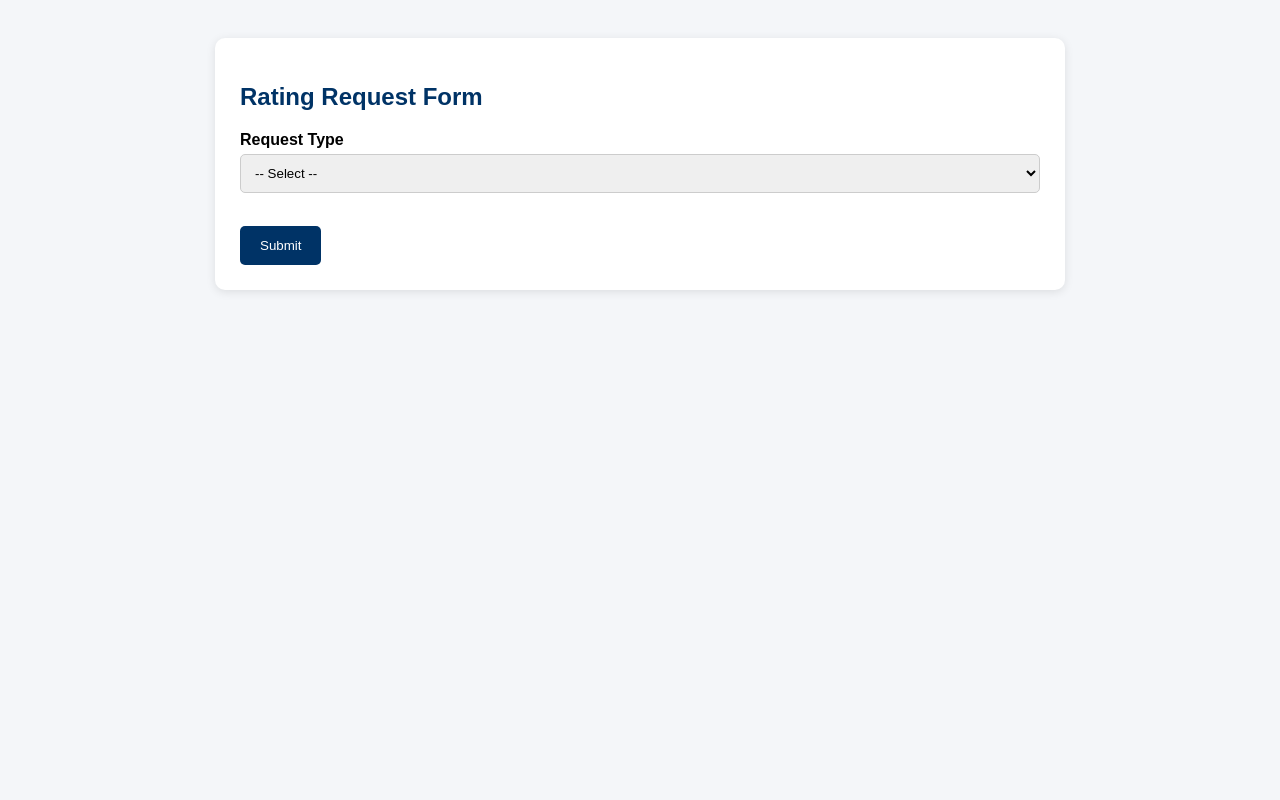
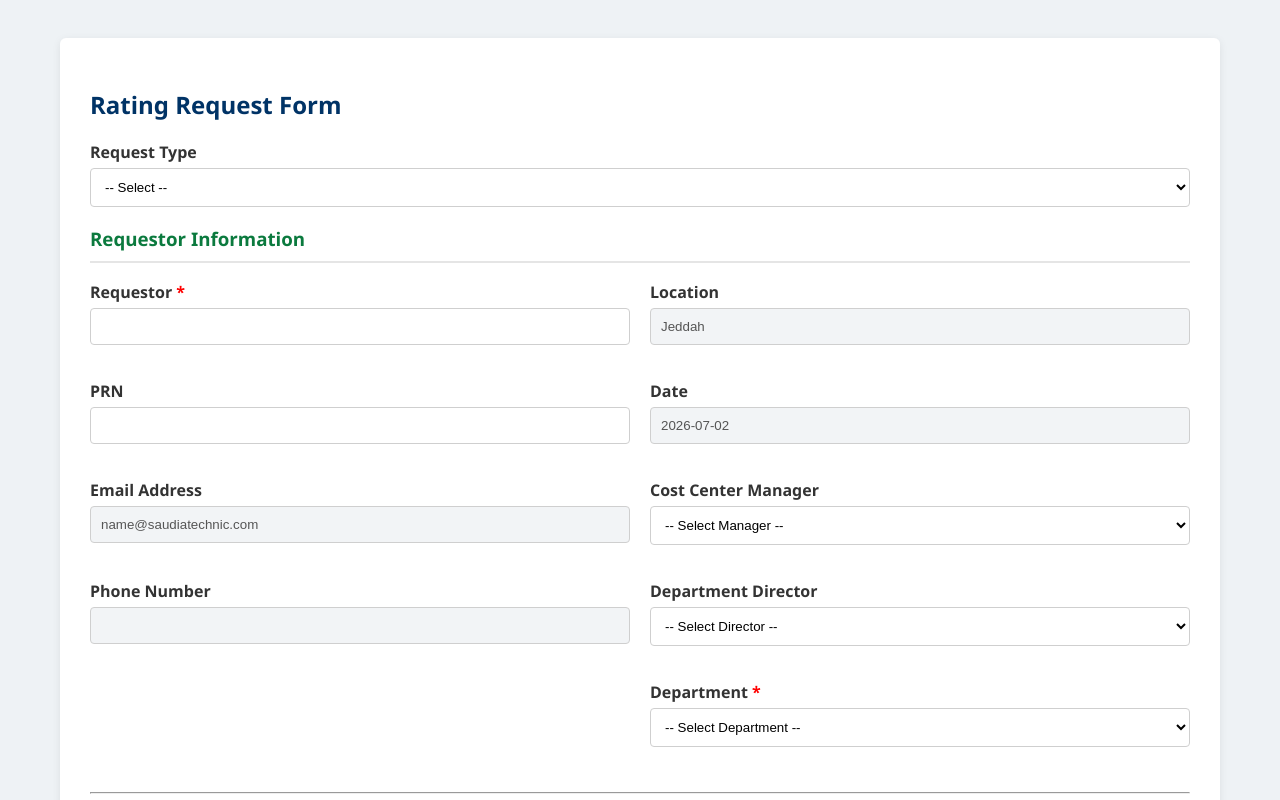
Before and after one commit to Noran-Saei/Add-Delete-Rating-Request, a plain HTML site: page index.html in a window 1280 px wide. Shown: the top 800 px of the page. Drawn offline with Linux system fonts and the light colour scheme.

Commit message:
Update index.html

```diff
--- a/index.html
+++ b/index.html
@@ -5,18 +5,21 @@
     <title>Rating Request Form</title>
     <style>
         body {
-            font-family: Arial, sans-serif;
-            background-color: #f4f6f9;
+            font-family: "Segoe UI", Arial, sans-serif;
+            background-color: #eef2f5;
             padding: 30px;
+            color: #333;
+
         }
 
         .container {
-            max-width: 800px;
+             max-width: 1100px;
             margin: auto;
-            background: white;
-            padding: 25px;
-            border-radius: 10px;
-            box-shadow: 0 2px 10px rgba(0,0,0,0.1);
+            background: #fff;
+            padding: 30px;
+            border-radius: 6px;
+            box-shadow: 0 2px 8px rgba(0,0,0,0.08);
+
         }
 
         h2 {
@@ -38,9 +41,15 @@
         textarea {
             width: 100%;
             padding: 10px;
-            border: 1px solid #ccc;
-            border-radius: 5px;
+            border: 1px solid #cfcfcf;
+            border-radius: 4px;
+            background: white;
             box-sizing: border-box;
+        }
+
+        input[readonly]{
+            background:#f2f4f6;
+            color:#555;
         }
 
         textarea {
@@ -59,18 +68,21 @@
             color: red;
         }
 
-        button {
-            background-color: #003366;
+       button {
+            background-color: #007a3d;
             color: white;
             border: none;
-            padding: 12px 20px;
-            border-radius: 5px;
+            padding: 12px 24px;
+            border-radius: 4px;
             cursor: pointer;
+            font-size: 14px;
+            font-weight: 600;
         }
 
         button:hover {
-            background-color: #004a99;
+            background-color: #006534;
         }
+
     </style>
 </head>
 <body>
@@ -123,6 +135,83 @@
         </div>
     </div>
 
+    <dif>
+        <!-- Requestor Information -->
+
+<h3 style="color:#0b7a3e;border-bottom:2px solid #e5e5e5;padding-bottom:10px;">
+    Requestor Information
+</h3>
+
+<div style="display:grid;grid-template-columns:1fr 1fr;gap:20px;">
+
+    <div class="form-group">
+        <label>Requestor <span class="required">*</span></label>
+        <input type="text" id="requestor">
+    </div>
+
+    <div class="form-group">
+        <label>Location</label>
+        <input type="text" id="locationAuto" readonly>
+    </div>
+
+    <div class="form-group">
+        <label>PRN</label>
+        <input type="text" id="prn">
+    </div>
+
+    <div class="form-group">
+        <label>Date</label>
+        <input type="text" id="dateAuto" readonly>
+    </div>
+
+    <div class="form-group">
+        <label>Email Address</label>
+        <input type="text" id="emailAuto" readonly>
+    </div>
+
+    <div class="form-group">
+        <label>Cost Center Manager</label>
+        <select>
+            <option value="">-- Select Manager --</option>
+            <option>Marwan Henawi</option>
+            <option>Manager 2</option>
+            <option>Manager 3</option>
+        </select>
+    </div>
+
+    <div class="form-group">
+        <label>Phone Number</label>
+        <input type="text" id="phoneAuto" readonly>
+    </div>
+
+    <div class="form-group">
+        <label>Department Director</label>
+        <select>
+            <option value="">-- Select Director --</option>
+            <option>Director 1</option>
+            <option>Director 2</option>
+            <option>Director 3</option>
+        </select>
+    </div>
+
+    <div></div>
+
+    <div class="form-group">
+        <label>Department <span class="required">*</span></label>
+        <select>
+            <option value="">-- Select Department --</option>
+            <option>Technical Services</option>
+            <option>Quality & Safety</option>
+            <option>Engineering</option>
+            <option>Planning</option>
+            <option>Operations</option>
+        </select>
+    </div>
+
+</div>
+
+<hr style="margin:30px 0;">
+    </dif>
     <!-- Delete Rating Section -->
     <div id="deleteSection" class="section">
         <h3>Delete Rating</h3>
@@ -183,6 +272,17 @@
             document.getElementById("deleteSection").style.display = "block";
         }
     }
+        document.getElementById("dateAuto").value =
+        new Date().toISOString().split("T")[0];
+
+        document.getElementById("emailAuto").value =
+            "name@saudiatechnic.com";
+
+        document.getElementById("phoneAuto").value =
+            "";
+
+        document.getElementById("locationAuto").value =
+            "Jeddah";
 </script>
 
 </body>
```
